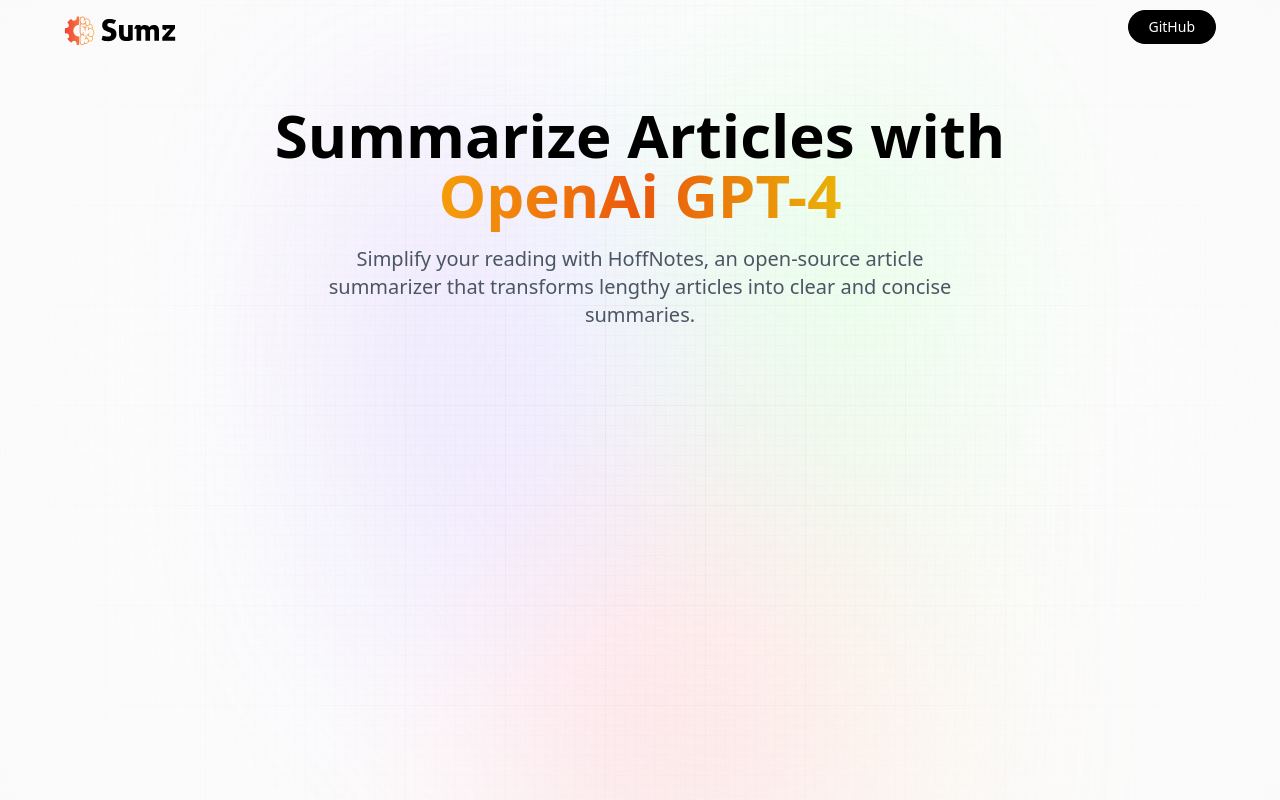
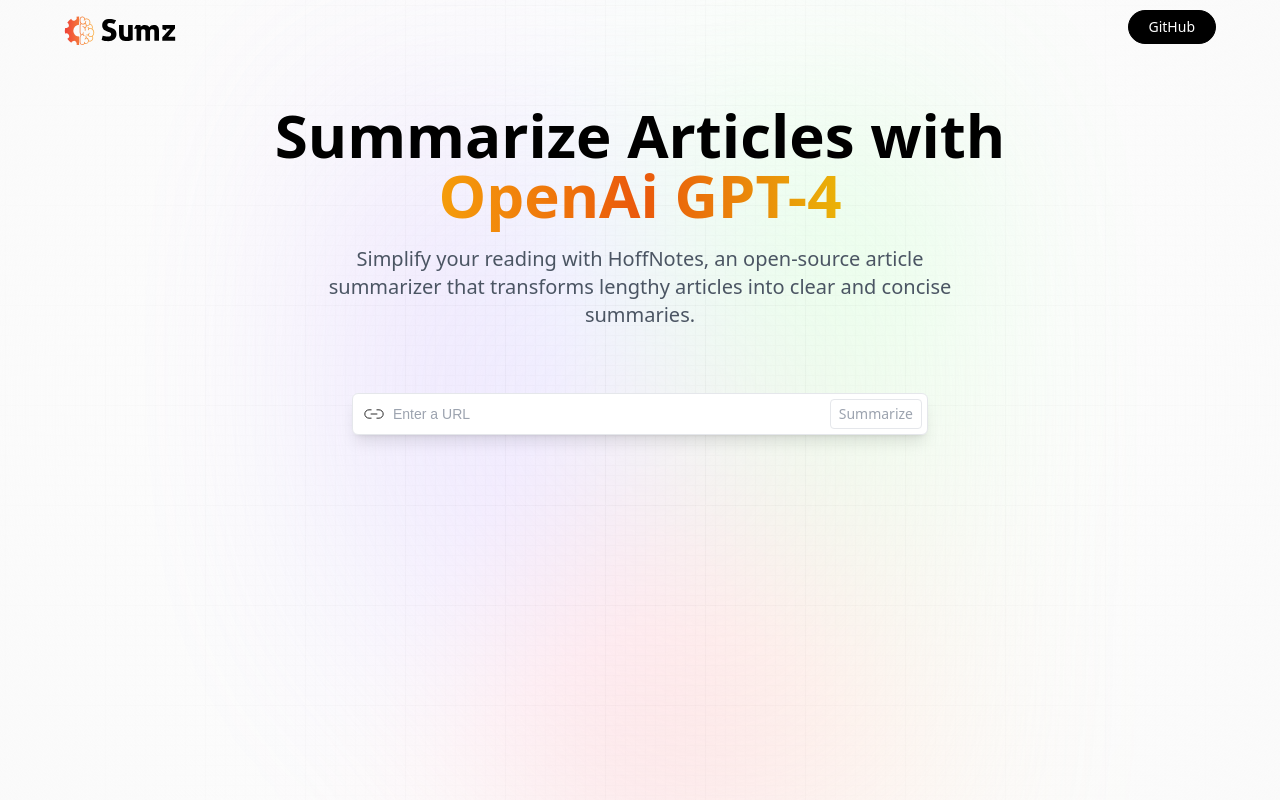
Before and after one commit to Hoffalypse/Article-Summary, a React (Vite) app: page / in a window 1280 px wide. Built offline with nearby package versions, Linux system fonts and the light colour scheme; a web font is replaced by a local one.

Commit message:
added input bar with logo and button focussing together

```diff
--- a/src/App.css
+++ b/src/App.css
@@ -96,7 +96,7 @@
 }
 
 .submit_btn {
-  @apply hover:border-gray-700 hover:text-gray-700 absolute inset-y-0 right-0 my-1.5 mr-1.5 flex w-10 items-center justify-center rounded border border-gray-200 font-sans text-sm font-medium text-gray-400;
+  @apply hover:border-gray-700 hover:text-gray-700 absolute inset-y-0 right-0 my-1.5 mr-1.5 px-2 flex  items-center justify-center rounded border border-gray-200 font-sans text-sm font-medium text-gray-400;
 }
 
 .link_card {
--- a/src/components/Demo.jsx
+++ b/src/components/Demo.jsx
@@ -1,10 +1,32 @@
-
+import { useState, useEffect } from "react"
+import { copy, linkIcon, loader, tick} from '../assets'
 
 const Demo = () => {
   return (
-    <div>
+    <section className="mt-16 w-full max-w-xl">
+      <div className="flex flex-col w-full gap-2">
+        <form className="relative flex justify-center items-center" onSubmit={() => {}}>
+          <img
+          src={linkIcon}
+          alt="link icon"
+          className="absolute left-0 my-2 ml-3 w-5"
+          />
+          <input
+          type="url"
+          placeholder="Enter a URL"
+          value=""
+          onChange={() => {}}
+          required
+          className="url_input peer"
+          />
+          <button type="submit" className="submit_btn peer-focus:border-gray-700 peer-focus:text-grey-700">
+            Summarize
+          </button>
+        </form>
 
-    </div>
+      </div>
+
+    </section>
   )
 }
 
```
